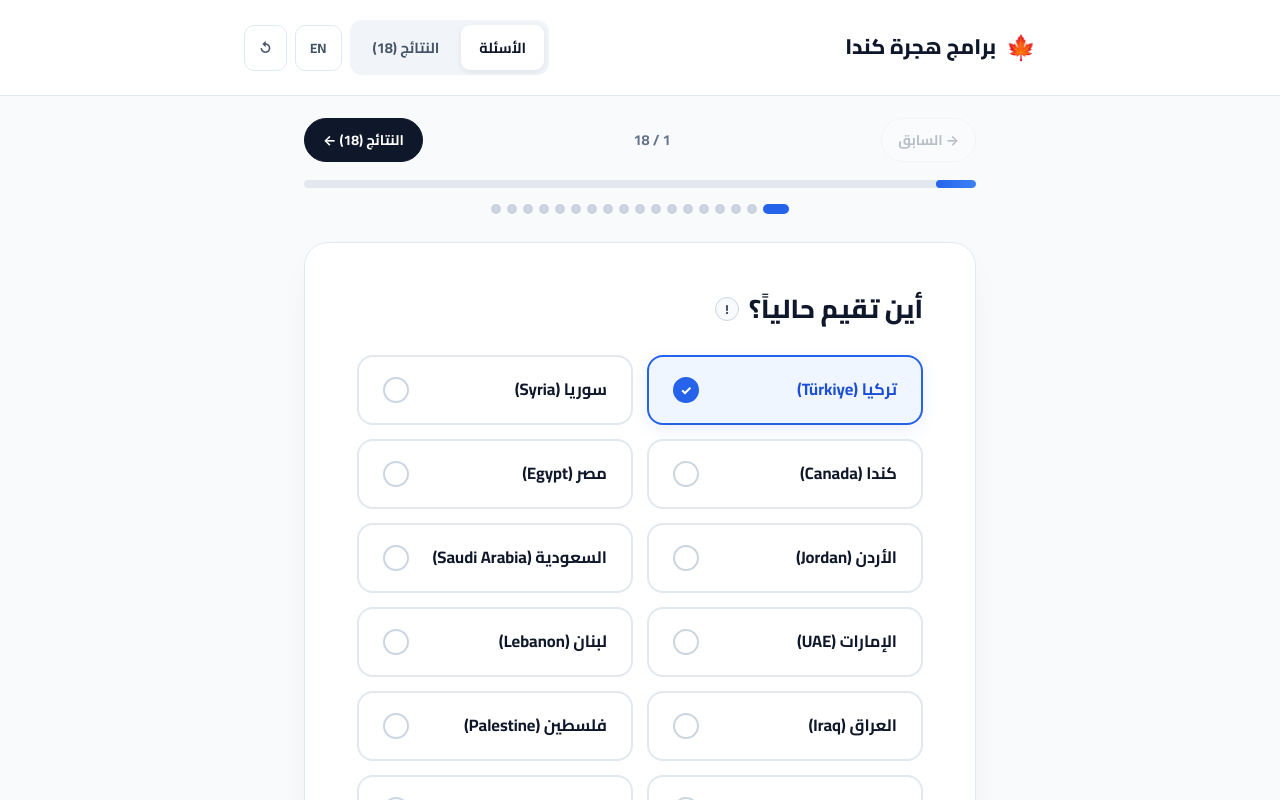
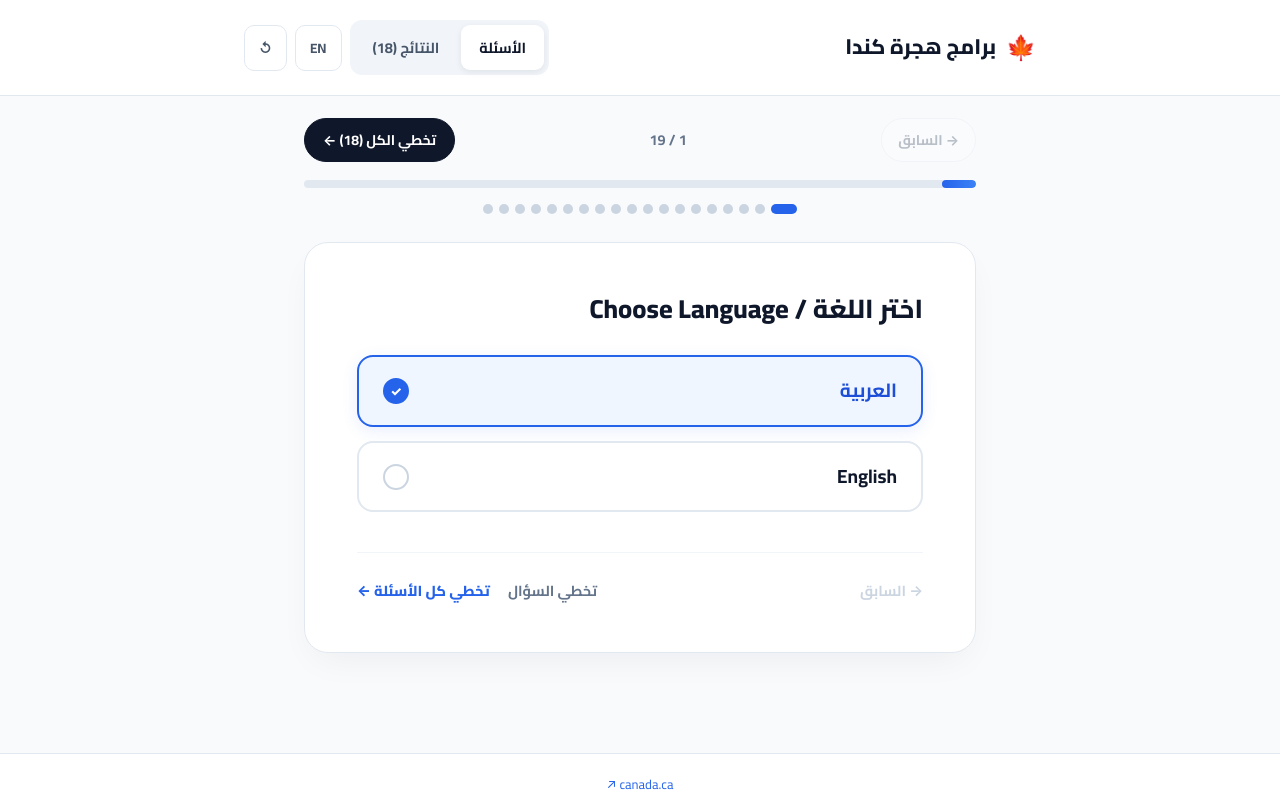
Before and after one commit to sharif-git-dev/Immigration-PathFinder-1, a React (Vite) app: page / in a window 1280 px wide. Shown: the top 800 px of the page. Built offline with nearby package versions, Linux system fonts and the light colour scheme.

Commit message:
Ask for language at launch and add option to skip all questions

```diff
--- a/src/App.tsx
+++ b/src/App.tsx
@@ -131,6 +131,7 @@ export const App: React.FC = () => {
             onViewResults={() => setActiveView('results')}
             totalMatches={totalRelevant}
             lang={lang}
+            onChangeLang={setLang}
           />
         ) : (
           <SimpleResults
--- a/src/components/StepSurvey.tsx
+++ b/src/components/StepSurvey.tsx
@@ -9,6 +9,7 @@ interface StepSurveyProps {
   onViewResults: () => void;
   totalMatches: number;
   lang: 'ar' | 'en';
+  onChangeLang: (lang: 'ar' | 'en') => void;
 }
 
 interface StepConfig {
@@ -27,6 +28,7 @@ export const StepSurvey: React.FC<StepSurveyProps> = ({
   onViewResults,
   totalMatches,
   lang,
+  onChangeLang,
 }) => {
   const isAr = lang === 'ar';
   const [currentStepIndex, setCurrentStepIndex] = useState(0);
@@ -42,6 +44,11 @@ export const StepSurvey: React.FC<StepSurveyProps> = ({
   };
 
   const allSteps: StepConfig[] = [
+    {
+      id: 'language',
+      titleAr: 'اختر اللغة / Choose Language',
+      titleEn: 'Choose Language / اختر اللغة',
+    },
     {
       id: 'residenceCountry',
       titleAr: 'أين تقيم حالياً؟',
@@ -327,7 +334,7 @@ export const StepSurvey: React.FC<StepSurveyProps> = ({
           onClick={onViewResults}
           className="btn-results-pill"
         >
-          {isAr ? `النتائج (${totalMatches}) ←` : `Results (${totalMatches}) →`}
+          {isAr ? `تخطي الكل (${totalMatches}) ←` : `Skip All (${totalMatches}) →`}
         </button>
       </div>
 
@@ -381,6 +388,39 @@ export const StepSurvey: React.FC<StepSurveyProps> = ({
         )}
 
         <div className="step-options-container">
+          {/* 0. Language Selection */}
+          {currentStep.id === 'language' && (
+            <div className="option-list">
+              <button
+                type="button"
+                onClick={() => {
+                  onChangeLang('ar');
+                  setTimeout(() => goNext(), 160);
+                }}
+                className={`option-tile ${lang === 'ar' ? 'selected' : ''}`}
+              >
+                <span className="option-tile-title" style={{ fontSize: 19 }}>
+                  العربية
+                </span>
+                <span className="option-tile-check">✓</span>
+              </button>
+
+              <button
+                type="button"
+                onClick={() => {
+                  onChangeLang('en');
+                  setTimeout(() => goNext(), 160);
+                }}
+                className={`option-tile ${lang === 'en' ? 'selected' : ''}`}
+              >
+                <span className="option-tile-title" style={{ fontSize: 19 }}>
+                  English
+                </span>
+                <span className="option-tile-check">✓</span>
+              </button>
+            </div>
+          )}
+
           {/* 1. Residence Country */}
           {currentStep.id === 'residenceCountry' && (
             <div>
@@ -1308,7 +1348,7 @@ export const StepSurvey: React.FC<StepSurveyProps> = ({
           )}
         </div>
 
-        <div className="step-card-footer">
+        <div className="step-card-footer" style={{ flexWrap: 'wrap', gap: 12 }}>
           <button
             type="button"
             onClick={goPrev}
@@ -1325,26 +1365,39 @@ export const StepSurvey: React.FC<StepSurveyProps> = ({
             {isAr ? '→ السابق' : '← Back'}
           </button>
 
+          <div style={{ display: 'flex', alignItems: 'center', gap: 18, flexWrap: 'wrap' }}>
+            {currentStepIndex < activeSteps.length - 1 && (
               <button
                 type="button"
                 onClick={goNext}
                 style={{
                   background: 'none',
                   border: 'none',
-              color: 'var(--accent)',
+                  color: '#64748b',
                   fontSize: 14.5,
                   fontWeight: 700,
                   cursor: 'pointer',
                 }}
               >
-            {currentStepIndex === activeSteps.length - 1
-              ? isAr
-                ? 'عرض النتائج ←'
-                : 'View Results →'
-              : isAr
-              ? 'تخطي ←'
-              : 'Skip →'}
+                {isAr ? 'تخطي السؤال' : 'Skip question'}
               </button>
+            )}
+
+            <button
+              type="button"
+              onClick={onViewResults}
+              style={{
+                background: 'none',
+                border: 'none',
+                color: 'var(--accent)',
+                fontSize: 14.5,
+                fontWeight: 800,
+                cursor: 'pointer',
+              }}
+            >
+              {isAr ? 'تخطي كل الأسئلة ←' : 'Skip all questions →'}
+            </button>
+          </div>
         </div>
       </div>
     </div>
```
Lines whose indentation alone changed are shown as unchanged.
